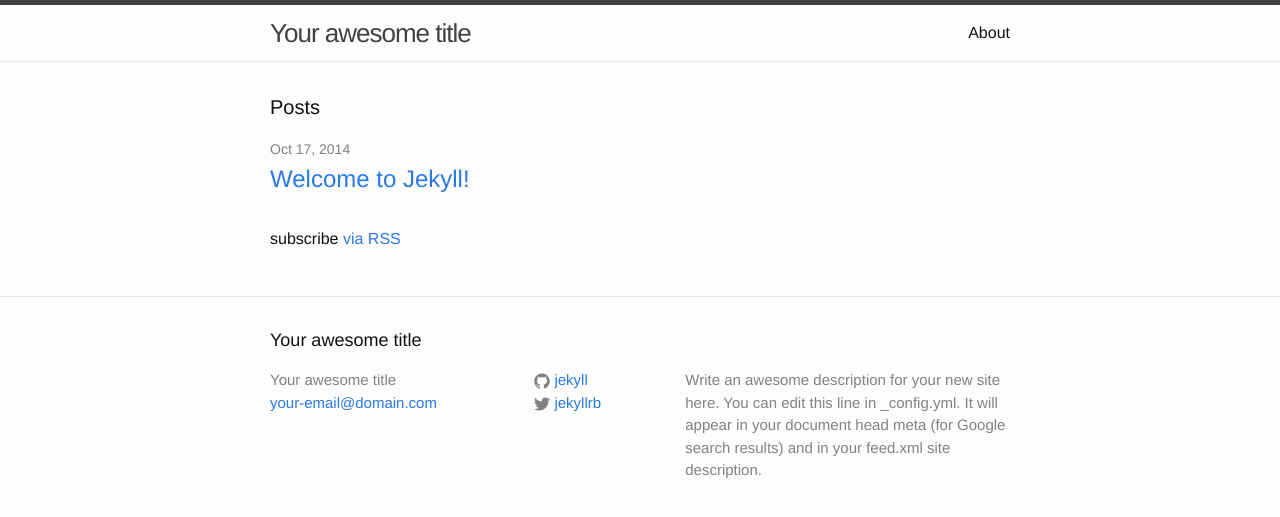
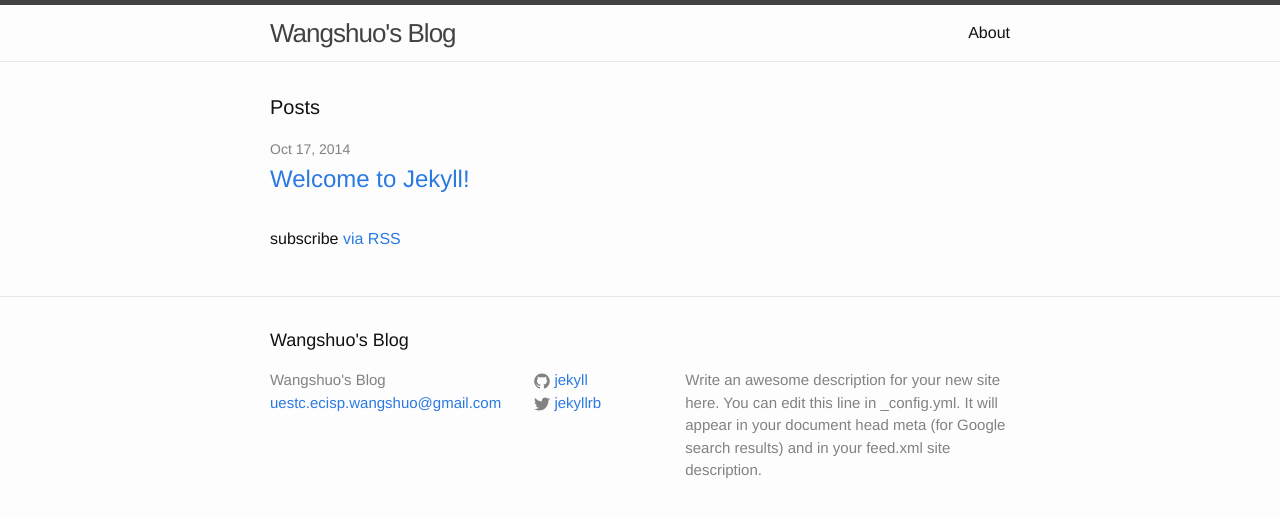
Before and after one commit to uestcshuo/uestcshuo.github.io, a Jekyll site: the page built from index.html, in a window 1280 px wide. Shown: the top 517 px of the page. Built offline with Jekyll 4.4.1, drawn with Linux system fonts in a browser that asks for light colours.

Commit message:
Update _config.yml

```diff
--- a/_config.yml
+++ b/_config.yml
@@ -1,6 +1,6 @@
 # Site settings
-title: Your awesome title
-email: your-email@domain.com
+title: Wangshuo's Blog
+email: uestc.ecisp.wangshuo@gmail.com
 description: > # this means to ignore newlines until "baseurl:"
   Write an awesome description for your new site here. You can edit this
   line in _config.yml. It will appear in your document head meta (for
```
